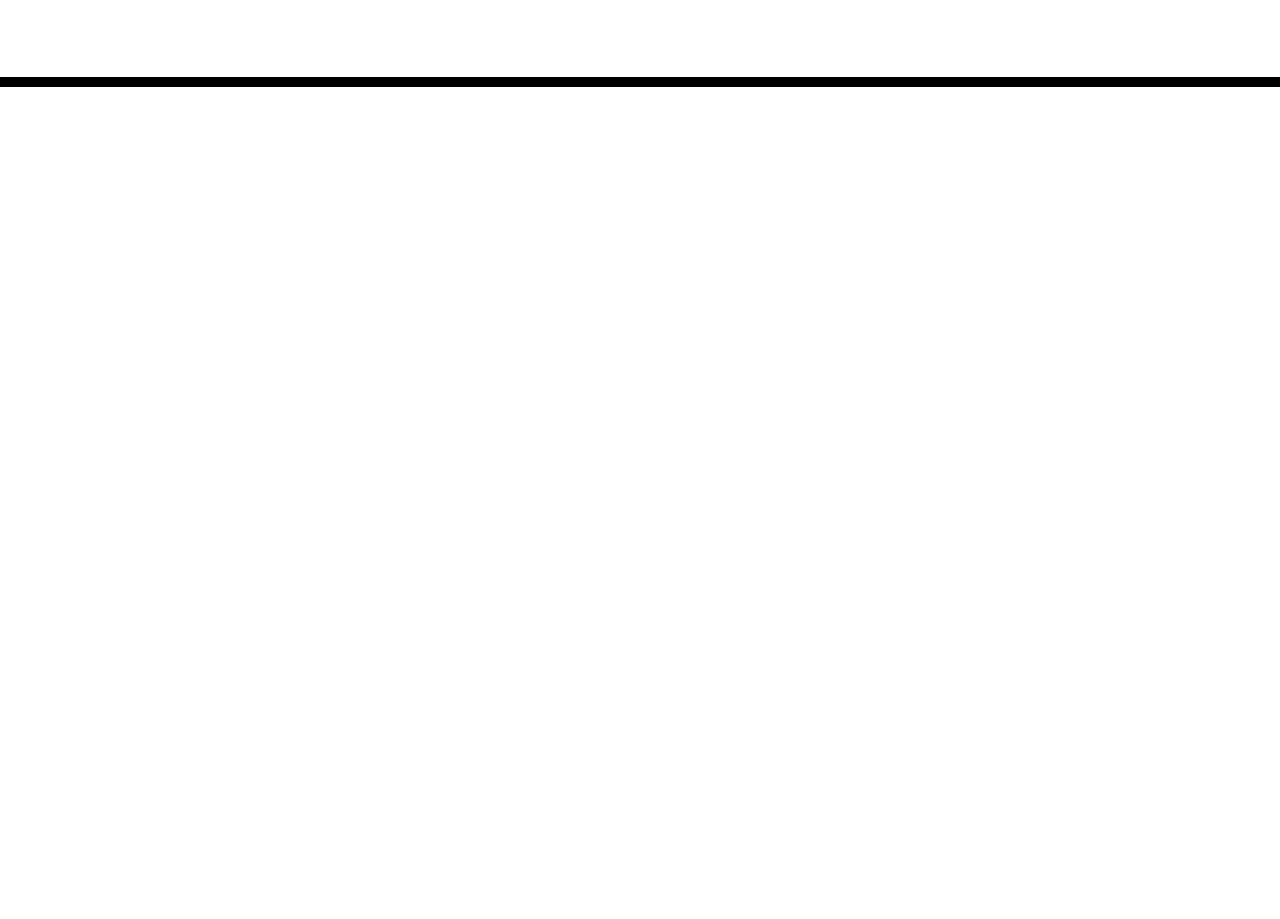
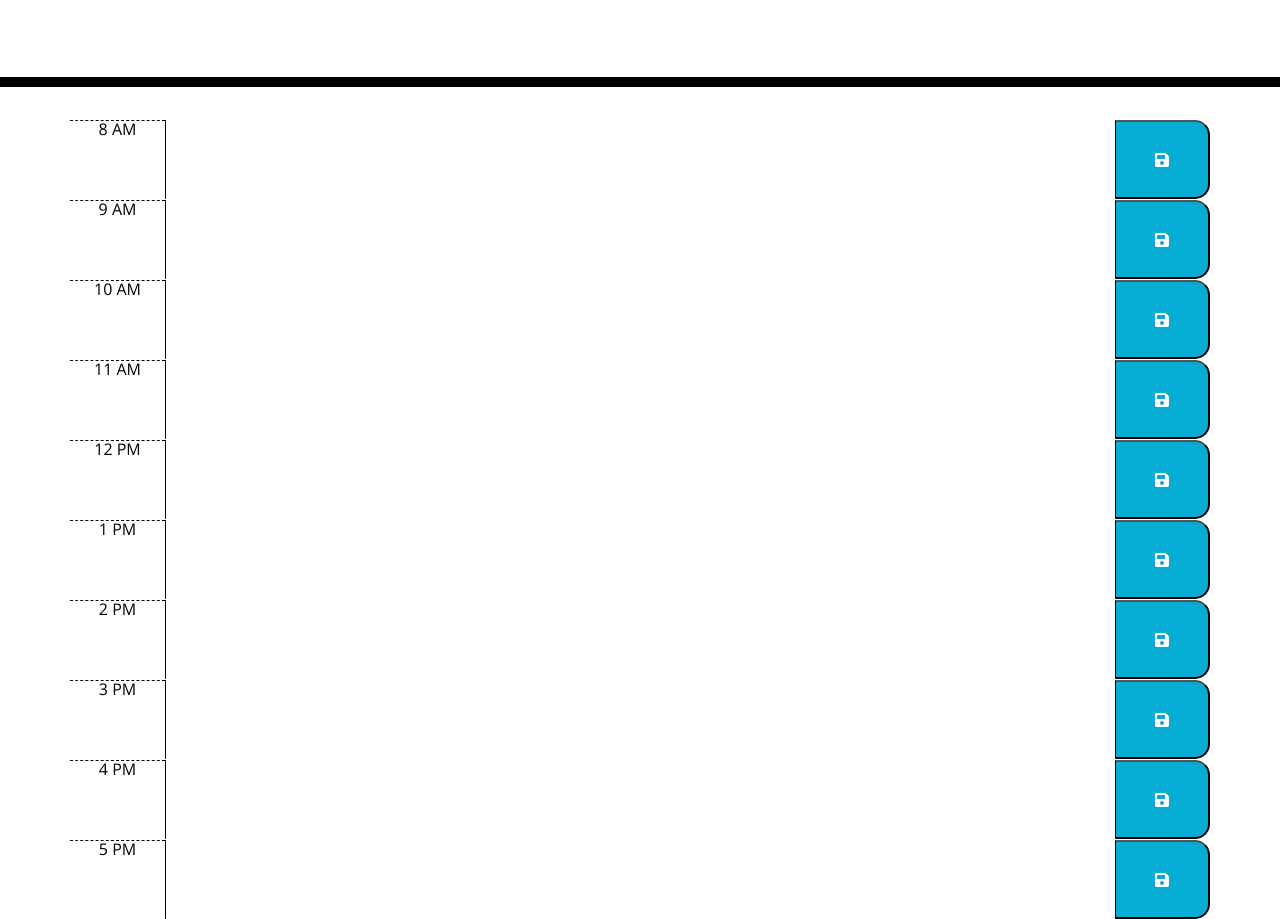
Before and after one commit to monicapong/challenge5, a plain HTML site: page index.html in a window 1280 px wide. Shown: the part 181-1100 px from the top of the page. Before the commit the page ends 800 px from the top, so only its background shows below. Drawn offline with nearby package versions, Linux system fonts and the light colour scheme; files that its build step writes are made by us from their sources.

Commit message:
added time blocks

```diff
--- a/index.html
+++ b/index.html
@@ -30,6 +30,65 @@
     </header>
     <div class="container">
       <!-- Timeblocks go here -->
+      <div class="time-block row">
+        <div class="col-md-1 hour">8 AM</div>
+        <textarea class="col-md-10"></textarea>
+        <button class="col-md-1 saveBtn"><i class="fas fa-save"></i></button>
+      </div>
+
+      <div class="time-block row">
+        <div class="col-md-1 hour">9 AM</div>
+        <textarea class="col-md-10"></textarea>
+        <button class="col-md-1 saveBtn"><i class="fas fa-save"></i></button>
+      </div>
+
+      <div class="time-block row">
+        <div class="col-md-1 hour">10 AM</div>
+        <textarea class="col-md-10"></textarea>
+        <button class="col-md-1 saveBtn"><i class="fas fa-save"></i></button>
+      </div>
+
+      <div class="time-block row">
+        <div class="col-md-1 hour">11 AM</div>
+        <textarea class="col-md-10"></textarea>
+        <button class="col-md-1 saveBtn"><i class="fas fa-save"></i></button>
+      </div>
+
+      <div class="time-block row">
+        <div class="col-md-1 hour">12 PM</div>
+        <textarea class="col-md-10"></textarea>
+        <button class="col-md-1 saveBtn"><i class="fas fa-save"></i></button>
+      </div>
+
+      <div class="time-block row">
+        <div class="col-md-1 hour">1 PM</div>
+        <textarea class="col-md-10"></textarea>
+        <button class="col-md-1 saveBtn"><i class="fas fa-save"></i></button>
+      </div>
+
+      <div class="time-block row">
+        <div class="col-md-1 hour">2 PM</div>
+        <textarea class="col-md-10"></textarea>
+        <button class="col-md-1 saveBtn"><i class="fas fa-save"></i></button>
+      </div>
+
+      <div class="time-block row">
+        <div class="col-md-1 hour">3 PM</div>
+        <textarea class="col-md-10"></textarea>
+        <button class="col-md-1 saveBtn"><i class="fas fa-save"></i></button>
+      </div>
+
+      <div class="time-block row">
+        <div class="col-md-1 hour">4 PM</div>
+        <textarea class="col-md-10"></textarea>
+        <button class="col-md-1 saveBtn"><i class="fas fa-save"></i></button>
+      </div>
+
+      <div class="time-block row">
+        <div class="col-md-1 hour">5 PM</div>
+        <textarea class="col-md-10"></textarea>
+        <button class="col-md-1 saveBtn"><i class="fas fa-save"></i></button>
+      </div>
     </div>
 
     <script src="https://cdnjs.cloudflare.com/ajax/libs/jquery/3.2.1/jquery.min.js"></script>
```
